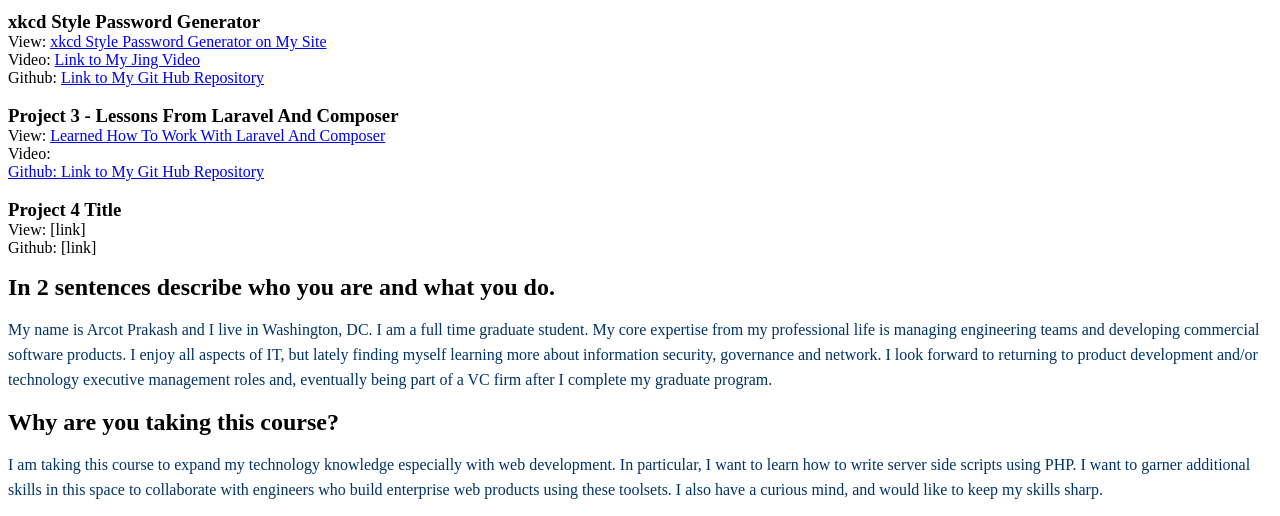
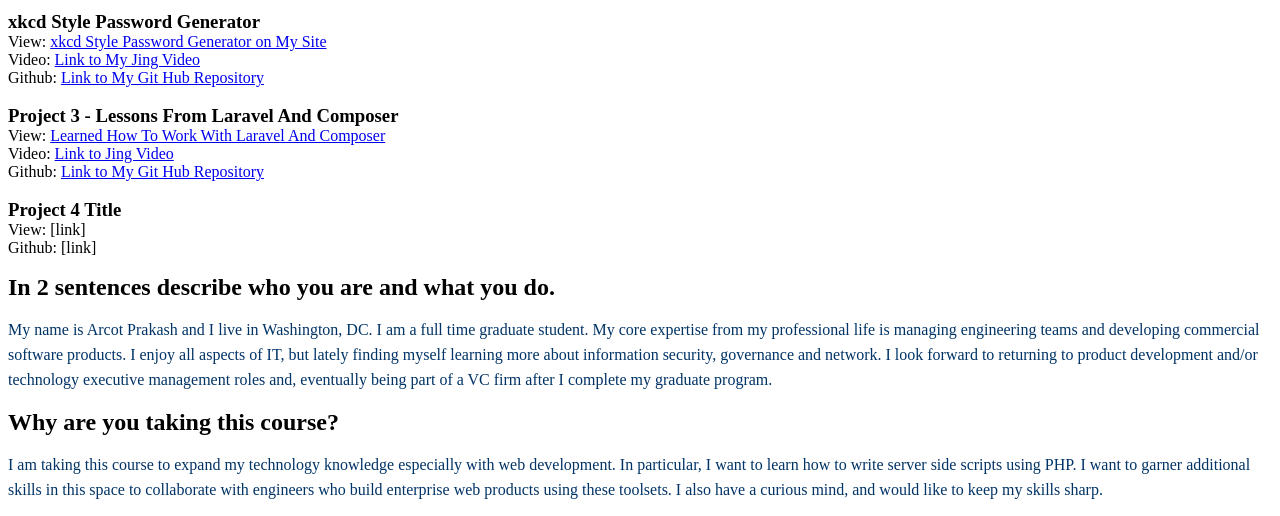
Before and after one commit to hotlcsw1/p1, a plain HTML site: page index.html in a window 1280 px wide. Shown: the part 284-800 px from the top of the page. Drawn offline with Linux system fonts and the light colour scheme.

Commit message:
Updated readme with jing link

```diff
--- a/index.html
+++ b/index.html
@@ -23,7 +23,7 @@
 
 <h3>Project 3 - Lessons From Laravel And Composer</h3>
 View: <a href="http://p3.approjects.me/">Learned How To Work With Laravel And Composer</a><br>
-Video: <a href="http://screencast.com/t/F3juqMcM"</a><br>
+Video: <a href="http://screencast.com/t/F3juqMcM"</a>Link to Jing Video</a><br>
 Github: <a href="https://github.com/hotlcsw1/p3">Link to My Git Hub Repository</a><br>
 <br>
 
```
